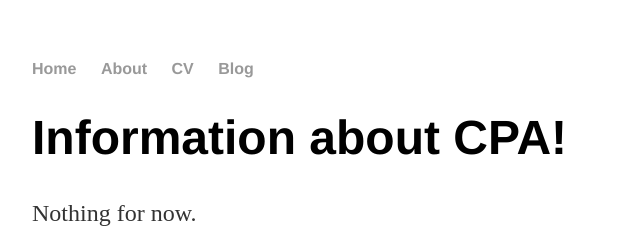
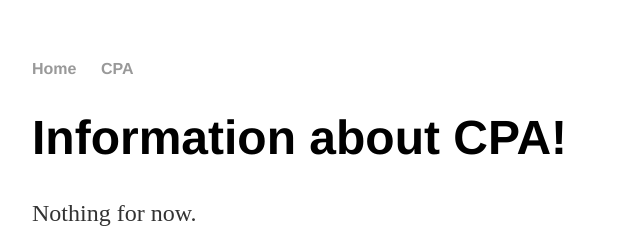
Before and after one commit to bitzhuwei/bitzhuwei.github.io, a plain HTML site: page index.html in a window 1280 px wide. Shown: the top 240 px of the page, 160-800 px from the left. Drawn offline with Linux system fonts and the light colour scheme.

Commit message:
Update index.html

```diff
--- a/index.html
+++ b/index.html
@@ -7,10 +7,8 @@
     <body>
         <nav>
             <ul>
-                <li><a href="/">Home</a></li>
-                <li><a href="/about">About</a></li>
-                <li><a href="/cv">CV</a></li>
-                <li><a href="/blog">Blog</a></li>
+                <li><a href="https://bitzhuwei.github.io">Home</a></li>
+                <li><a href="/CPA/会计科目.html">CPA</a></li>
             </ul>
         </nav>
         <div class="container">
```
